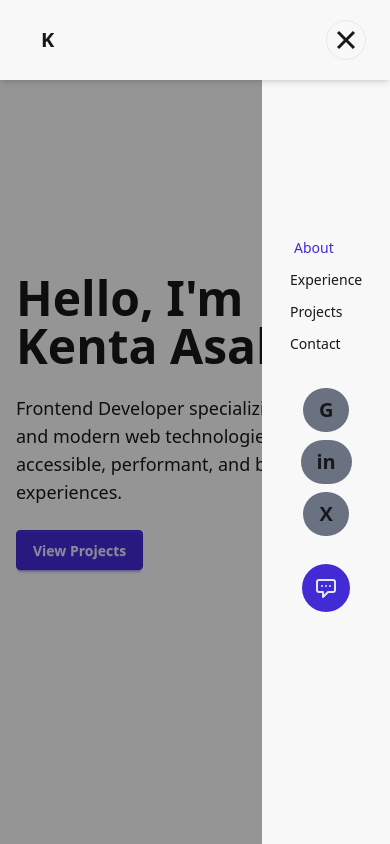
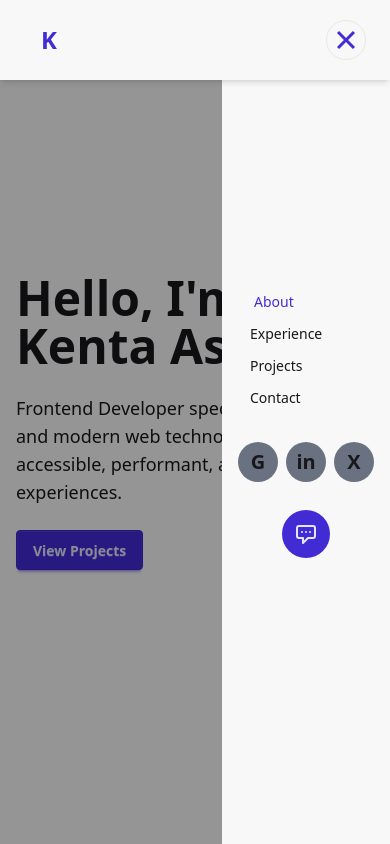
Before and after one commit to Kenta-Asakura/portfolio-v2, a React (Vite) app: page / in a window 390 px wide. Both pictures are taken after a click on the label "Open menu". Shown: the top 844 px of the page. Built offline with nearby package versions, Linux system fonts and the light colour scheme.

Commit message:
Header minor style change

```diff
--- a/src/components/layout/Header.jsx
+++ b/src/components/layout/Header.jsx
@@ -99,13 +99,13 @@ function Header() {
               className="btn btn-ghost text-xl"
               onClick={handleNavClick}
             >
-              K
+              <span className="text-2xl font-bold text-primary">K</span>
             </a>
 
             {/* Mobile Menu Button */}
             <label
               htmlFor="my-drawer-3"
-              className="btn btn-circle swap swap-rotate drawer-button"
+              className="btn btn-circle swap swap-rotate drawer-button text-primary"
               aria-label={isMenuOpen ? 'Close menu' : 'Open menu'}
               aria-expanded={isMenuOpen}
               onClick={() => setIsMenuOpen((prev) => !prev)}
@@ -172,7 +172,7 @@ function Header() {
               <h1 className="text-2xl font-bold text-primary">K</h1>
             </a>
 
-            {/* Sidebar content */}
+            {/* Sidebar Nav Links */}
             <ul className="lg:mb-auto">
               {NAV_LINKS.map((link) => (
                 <li key={link.name}>
@@ -180,7 +180,7 @@ function Header() {
                     href={link.href}
                     onClick={handleNavClick}
                     className={`
-                      flex items-center gap-3 rounded-lg
+                      flex items-center rounded-lg
                       text-sm font-medium transition-all
                       hover:bg-base-200 hover:text-primary hover:translate-x-1
                       focus:outline-none focus:ring-2 focus:ring-primary
@@ -200,7 +200,7 @@ function Header() {
             <div
               id="social-links-section"
               className={`lg:${showSocialLinks ? '' : 'hidden'}
-                flex flex-col items-center gap-2 animate-fade-in`}
+                flex lg:flex-col items-center gap-2 animate-fade-in`}
             >
               {SOCIAL_LINKS.map((social) => (
                 <a
@@ -209,8 +209,8 @@ function Header() {
                   target="_blank"
                   rel="noopener noreferrer"
                   className="
-                    flex items-center justify-between
-                    px-4 py-2 rounded-full
+                    flex items-center justify-center
+                    w-10 h-10 rounded-full
                     bg-gray-500 hover:bg-base-300
                     hover:text-primary transition-colors
                     focus:outline-none focus:ring-2 focus:ring-primary
@@ -271,33 +271,6 @@ function Header() {
                 </svg>
               </label>
 
-              {/* TEST */}
-              {/* {showSocialLinks && (
-                <div
-                  id="social-links-section"
-                  className="flex flex-col items-center gap-2 animate-fade-in"
-                >
-                  {SOCIAL_LINKS.map((social) => (
-                    <a
-                      key={social.name}
-                      href={social.href}
-                      target="_blank"
-                      rel="noopener noreferrer"
-                      className="
-                        flex items-center justify-between
-                        px-4 py-2 rounded-full
-                        bg-gray-500 hover:bg-base-300
-                        hover:text-primary transition-colors
-                        focus:outline-none focus:ring-2 focus:ring-primary
-                        text-sm"
-                      aria-label={`Visit ${social.name} profile`}
-                    >
-                      <span className="font-bold text-xl">{social.icon}</span>
-                    </a>
-                  ))}
-                </div>
-              )} */}
-
               {/* Chatbot Button */}
               <button
                 onClick={() => {
```
